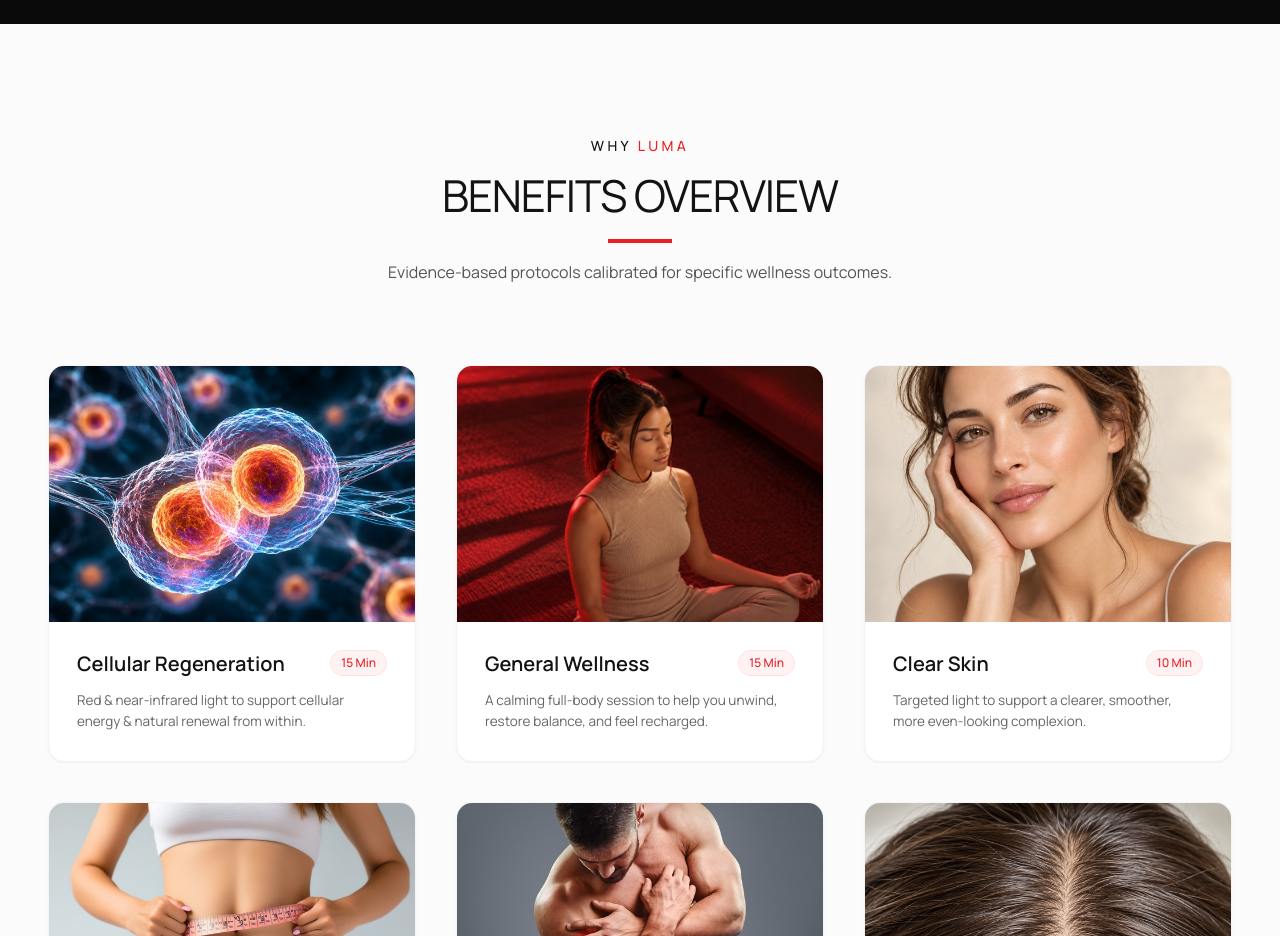
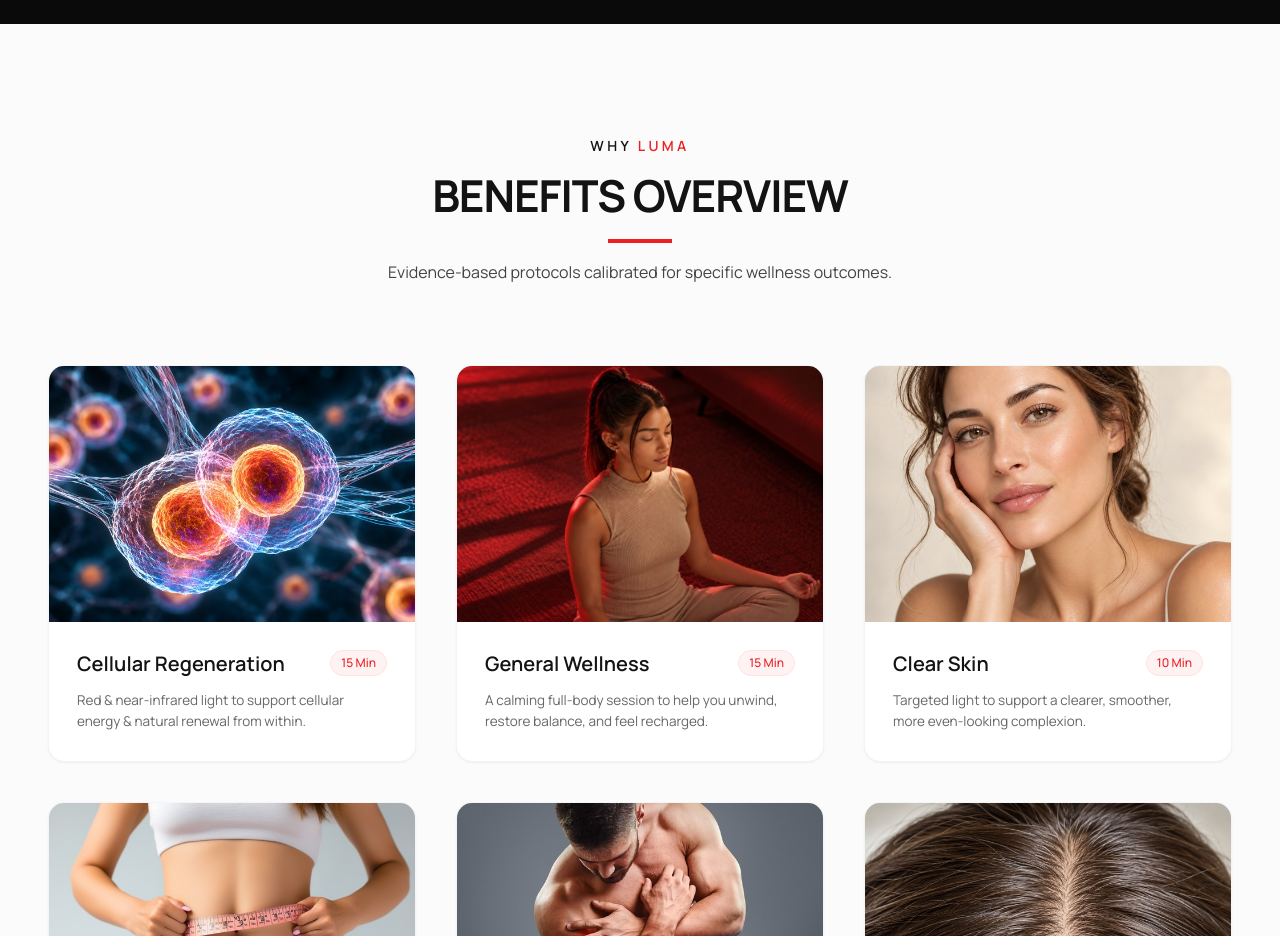
Before and after one commit to Eurolink-ofcl/Luma-frontend, a React (Vite) app: page / in a window 1280 px wide. Shown: the part 2720-3656 px from the top of the page. Built offline with nearby package versions, Linux system fonts and the light colour scheme.

Commit message:
feat: US-005 - Benefits Overview typography and font weights

```diff
--- a/src/components/BenefitsOverview.jsx
+++ b/src/components/BenefitsOverview.jsx
@@ -68,15 +68,15 @@ export default function BenefitsOverview() {
       <div className="benefits-container max-w-[1400px] 2xl:max-w-[1750px] 3xl:max-w-[1950px] 4xl:max-w-[2300px] mx-auto px-6 lg:px-12 2xl:px-16 4xl:px-20">
         {/* Section Header */}
         <div className="text-center max-w-3xl 2xl:max-w-4xl 4xl:max-w-5xl mx-auto mb-16 md:mb-20 2xl:mb-24">
-          <p className="text-xs sm:text-sm 2xl:text-base 4xl:text-lg uppercase tracking-[0.24em] font-medium mb-3">
+          <p className="text-xs sm:text-sm 2xl:text-base 4xl:text-lg uppercase tracking-[0.24em] font-semibold mb-3">
             <span className="text-[#131313]">WHY </span>
             <span className="text-[#EC2024]">LUMA</span>
           </p>
-          <h2 className="text-[#131313] font-extralight text-2xl sm:text-3xl md:text-4xl lg:text-[44px] 2xl:text-[54px] 4xl:text-[64px] tracking-tight uppercase leading-tight mt-2">
+          <h2 className="text-[#131313] font-bold text-2xl sm:text-3xl md:text-4xl lg:text-[44px] 2xl:text-[54px] 4xl:text-[64px] tracking-tight uppercase leading-tight mt-2">
             BENEFITS OVERVIEW
           </h2>
           <div className="w-16 2xl:w-20 4xl:w-24 h-1 2xl:h-1.5 bg-[#EC2024] mx-auto mt-4 mb-4" />
-          <p className="text-[#555555] text-sm sm:text-base 2xl:text-lg 4xl:text-xl leading-relaxed mt-3">
+          <p className="text-[#444444] text-sm sm:text-base 2xl:text-lg 4xl:text-xl leading-relaxed mt-3 font-normal">
             Evidence-based protocols calibrated for specific wellness outcomes.
           </p>
         </div>
```
